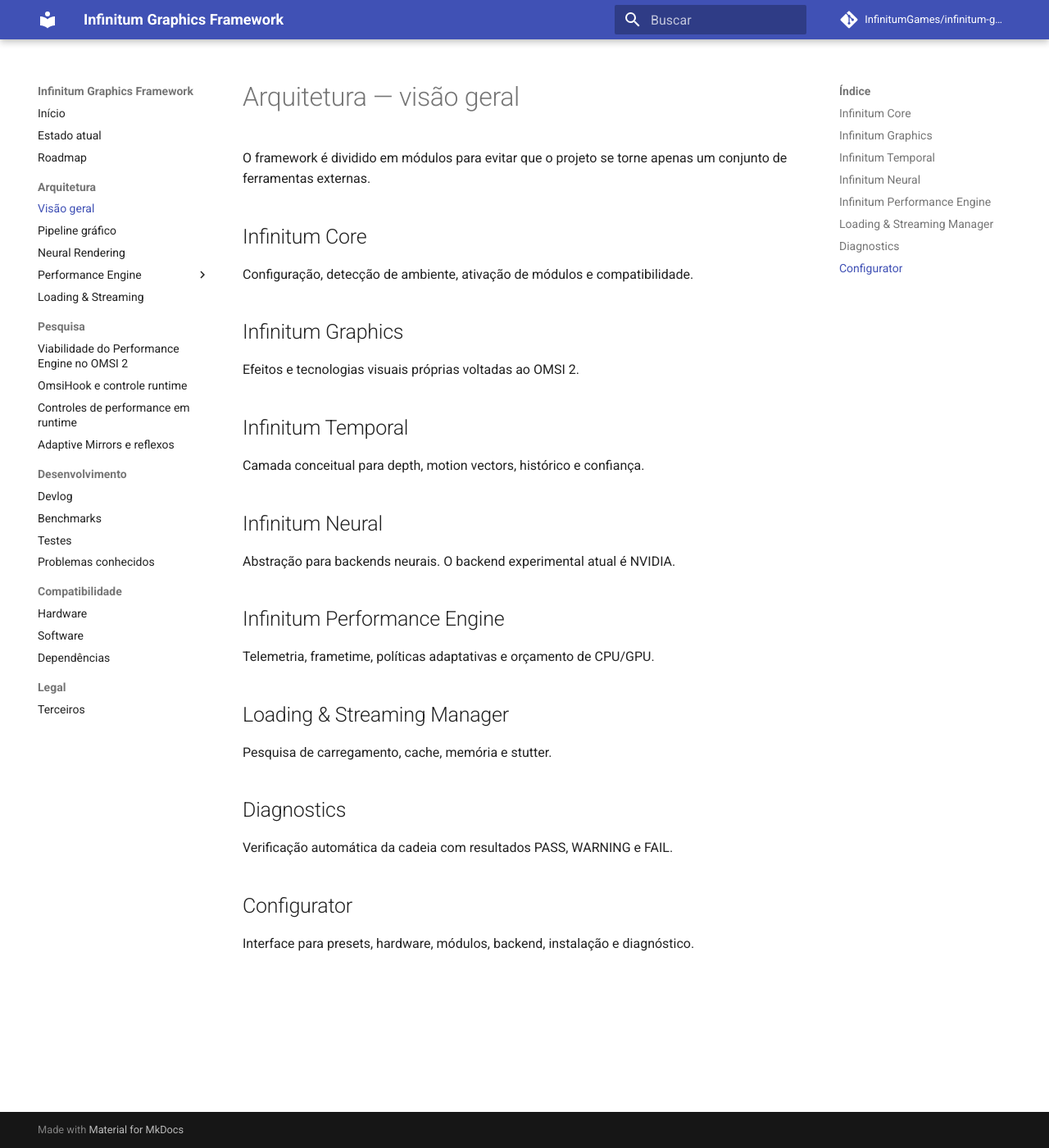
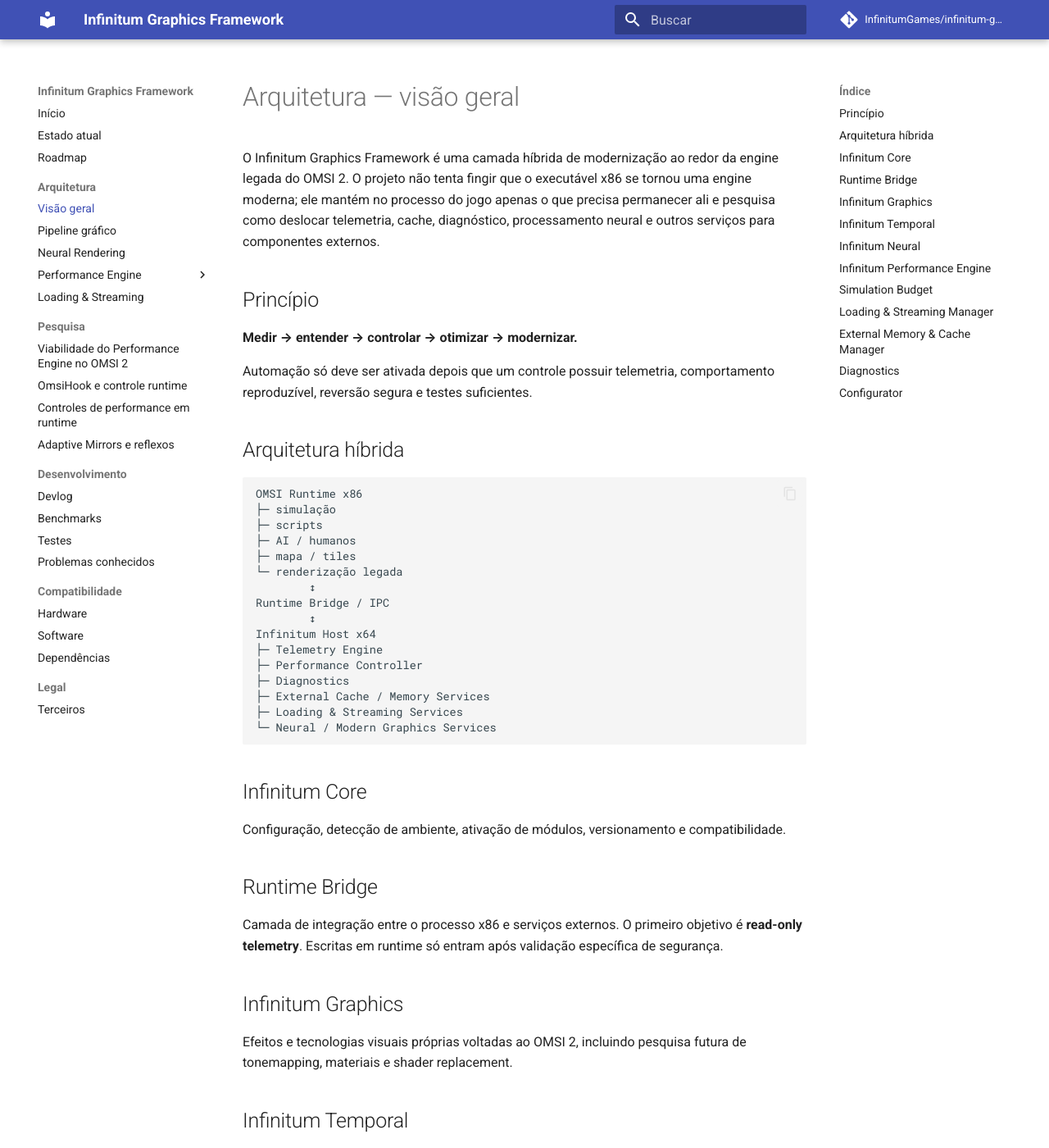
Before and after one commit to InfinitumGames/infinitum-graphics-framework, an MkDocs documentation site: the page built from docs/architecture/overview.md, in a window 1280 px wide and 1400 px high. Shown: the whole window at 82% size. Built offline with MkDocs 1.6.1 and Material for MkDocs 9.7.7, drawn with Linux system fonts in a browser that asks for light colours; comment, search, counter and statistics services are not loaded; some of the changed text lies outside the part shown.

Commit message:
docs: adopt hybrid x86 x64 architecture

````diff
--- a/docs/architecture/overview.md
+++ b/docs/architecture/overview.md
@@ -1,27 +1,74 @@
 # Arquitetura — visão geral
 
-O framework é dividido em módulos para evitar que o projeto se torne apenas um conjunto de ferramentas externas.
+O Infinitum Graphics Framework é uma camada híbrida de modernização ao redor da engine legada do OMSI 2. O projeto não tenta fingir que o executável x86 se tornou uma engine moderna; ele mantém no processo do jogo apenas o que precisa permanecer ali e pesquisa como deslocar telemetria, cache, diagnóstico, processamento neural e outros serviços para componentes externos.
+
+## Princípio
+
+**Medir → entender → controlar → otimizar → modernizar.**
+
+Automação só deve ser ativada depois que um controle possuir telemetria, comportamento reproduzível, reversão segura e testes suficientes.
+
+## Arquitetura híbrida
+
+```text
+OMSI Runtime x86
+├─ simulação
+├─ scripts
+├─ AI / humanos
+├─ mapa / tiles
+└─ renderização legada
+        ↕
+Runtime Bridge / IPC
+        ↕
+Infinitum Host x64
+├─ Telemetry Engine
+├─ Performance Controller
+├─ Diagnostics
+├─ External Cache / Memory Services
+├─ Loading & Streaming Services
+└─ Neural / Modern Graphics Services
+```
 
 ## Infinitum Core
-Configuração, detecção de ambiente, ativação de módulos e compatibilidade.
+
+Configuração, detecção de ambiente, ativação de módulos, versionamento e compatibilidade.
+
+## Runtime Bridge
+
+Camada de integração entre o processo x86 e serviços externos. O primeiro objetivo é **read-only telemetry**. Escritas em runtime só entram após validação específica de segurança.
 
 ## Infinitum Graphics
-Efeitos e tecnologias visuais próprias voltadas ao OMSI 2.
+
+Efeitos e tecnologias visuais próprias voltadas ao OMSI 2, incluindo pesquisa futura de tonemapping, materiais e shader replacement.
 
 ## Infinitum Temporal
-Camada conceitual para depth, motion vectors, histórico e confiança.
+
+Camada para depth, motion vectors, histórico, disocclusion, confidence e motion clarity.
 
 ## Infinitum Neural
-Abstração para backends neurais. O backend experimental atual é NVIDIA.
+
+Abstração para backends neurais. O backend experimental atual é NVIDIA. Execução técnica não equivale a qualidade temporal validada.
 
 ## Infinitum Performance Engine
-Telemetria, frametime, políticas adaptativas e orçamento de CPU/GPU.
+
+Telemetria, frametime, Performance Controller e orçamentos separados de CPU, GPU, simulação, memória e I/O.
+
+## Simulation Budget
+
+Pesquisa e telemetria para AI agendada/não agendada, veículos estacionados, pedestres, passageiros e custo de scripts. O objetivo é evitar reduzir qualidade gráfica quando o gargalo real estiver na simulação.
 
 ## Loading & Streaming Manager
-Pesquisa de carregamento, cache, memória e stutter.
+
+Telemetria de tiles, eventos de loading, cache, memória, assets e stutter. A evolução prevista é observar → prever → influenciar; a terceira etapa ainda não está tecnicamente confirmada.
+
+## External Memory & Cache Manager
+
+Serviços x64 para cache, metadados, telemetria histórica e futuros mecanismos de pré-processamento. Este módulo **não aumenta o limite interno do Omsi.exe**.
 
 ## Diagnostics
-Verificação automática da cadeia com resultados PASS, WARNING e FAIL.
+
+Verificação automática da cadeia com resultados PASS, WARNING e FAIL, incluindo memória/address space, integridade de texturas e dependências.
 
 ## Configurator
-Interface para presets, hardware, módulos, backend, instalação e diagnóstico.
+
+Interface para presets, hardware, módulos, backend, instalação, diagnóstico e perfis de desempenho.
````
